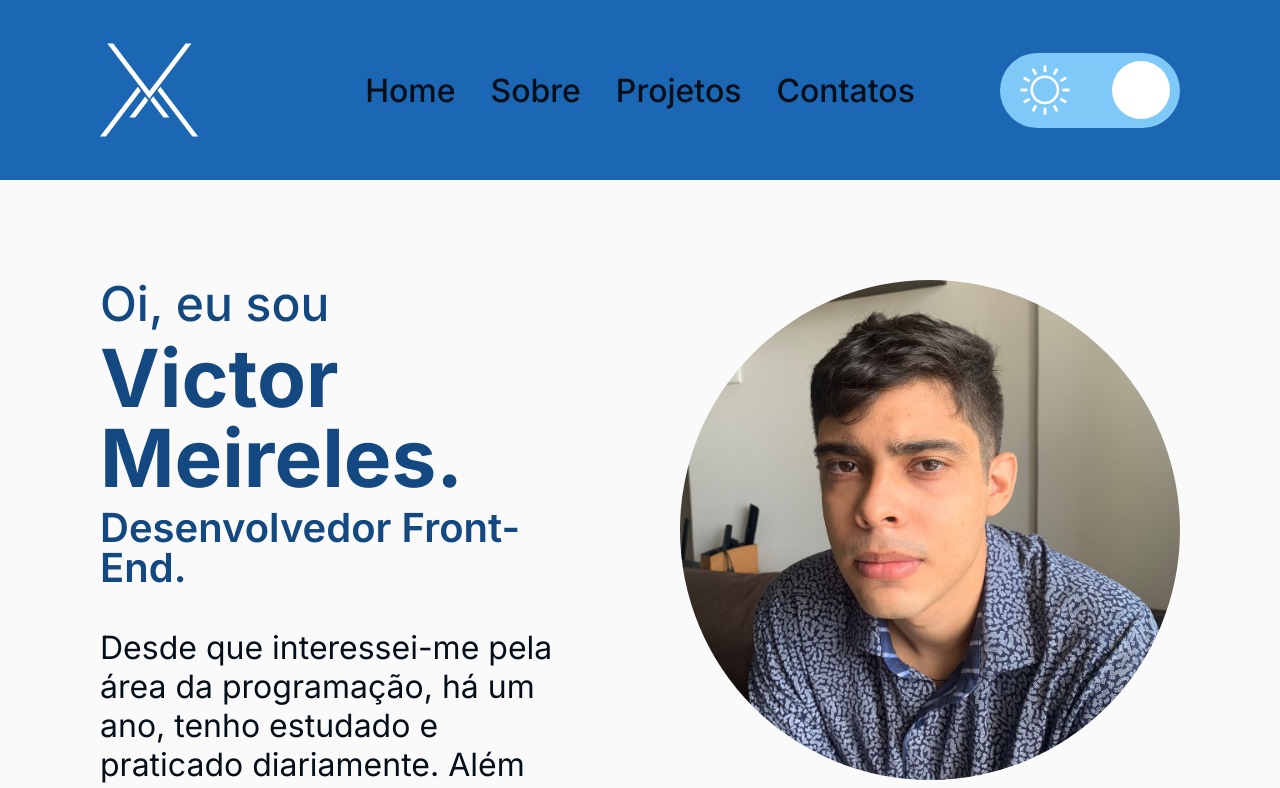
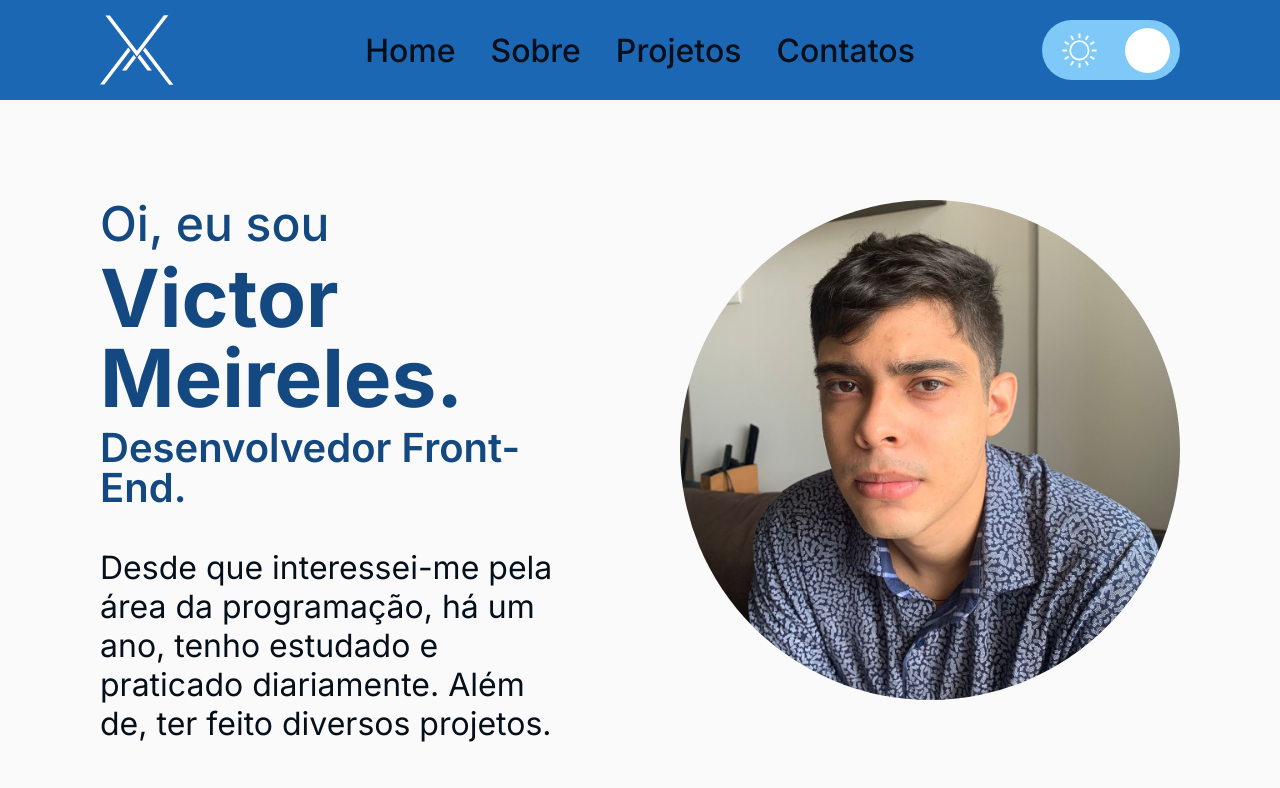
Before and after one commit to victoraamlima/portfolio, a React (Create React App) app: page / in a window 1280 px wide. Shown: the top 788 px of the page. Built offline with nearby package versions, Linux system fonts and the light colour scheme.

Commit message:
Refactor Header component and Switch component styles

```diff
--- a/src/components/Header/Header.js
+++ b/src/components/Header/Header.js
@@ -1,15 +1,15 @@
 import Menu from "../Menu/Menu"
 import Switch from "../Switch/Switch"
-import { StyledHeader } from "./styleHeader"
-import { ReactComponent as Logo } from "../../images/logo.svg"
+import { StyledHeader, StyledLogo } from "./styleHeader"
+import logo  from "../../images/logo.svg"
 
 const Header = () => {
   return (
-      <StyledHeader >
-        <Logo />
-        <Menu />
-        <Switch />
-      </StyledHeader>
+    <StyledHeader>
+      <StyledLogo src={logo} alt="Logo" />
+      <Menu />
+      <Switch />
+    </StyledHeader>
   )
 }
 
--- a/src/components/Header/styleHeader.js
+++ b/src/components/Header/styleHeader.js
@@ -6,9 +6,13 @@ const StyledHeader = styled.header`
   justify-content: space-between;
   background-color: ${({ theme }) =>
     theme.theme === "light" ? theme.colors.blue4 : theme.colors.blue2};
-  height: 180px;
+  height: 100px;
   padding: 0px 100px;
   align-items: center;
 `
 
-export { StyledHeader }
+const StyledLogo = styled.img`
+  height: 70px;
+`
+
+export { StyledHeader, StyledLogo }
--- a/src/components/Switch/styleSwitch.js
+++ b/src/components/Switch/styleSwitch.js
@@ -3,8 +3,8 @@ import styled from "styled-components"
 const StyledSwitch = styled.button`
   position: relative;
   border: none;
-  width: 180px;
-  height: 75px;
+  width: 138px;
+  height: 60px;
   border-radius: 65px;
   background: ${({ theme }) =>
     theme.theme === "light" ? theme.colors.blue6 : theme.colors.blue1};
@@ -15,12 +15,13 @@ const StyledSwitch = styled.button`
   align-items: center;
   padding: 0 10px;
   transition: all 0.3s ease;
+  cursor: pointer;
 
   span {
     position: absolute;
-    right: ${({ theme }) => (theme.theme === "light" ? "10px" : "110px")};
-    width: 58px;
-    height: 58px;
+    right: ${({ theme }) => (theme.theme === "light" ? "10px" : "80px")};
+    width: 45px;
+    height: 45px;
     border-radius: 50%;
     background: ${({ theme }) => theme.colors.white1};
     transition: all 0.5s ease-in-out;
@@ -33,8 +34,8 @@ const ThemeIcon = styled.div`
 
   svg {
     padding: 0 0 0 10px;
-    width: 60px;
-    height: 60px;
+    width: 45px;
+    height: 45px;
     transition: all 0.5s ease-in-out;
 
     &.active {
```
